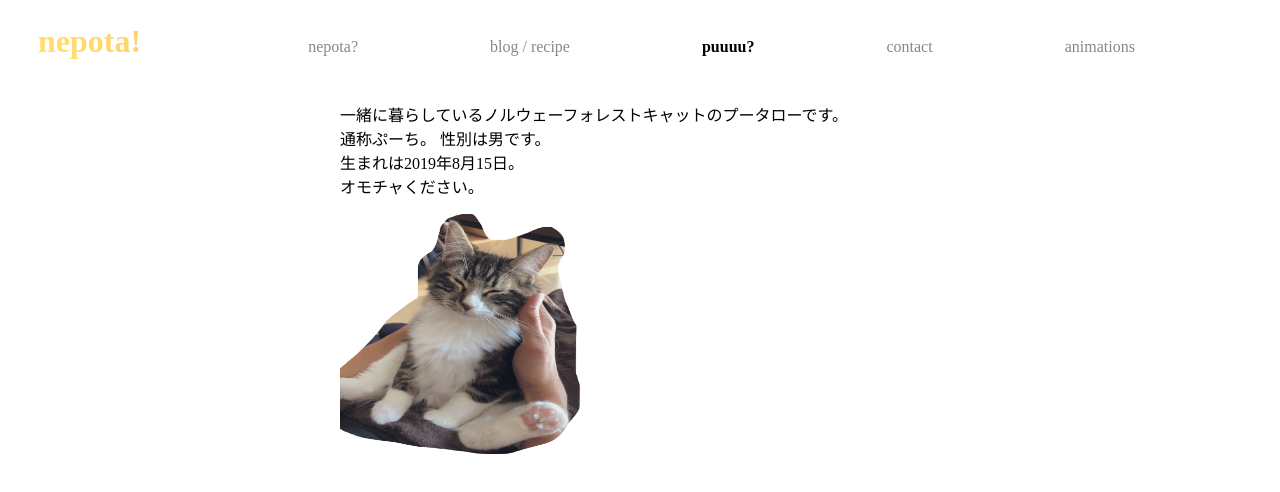
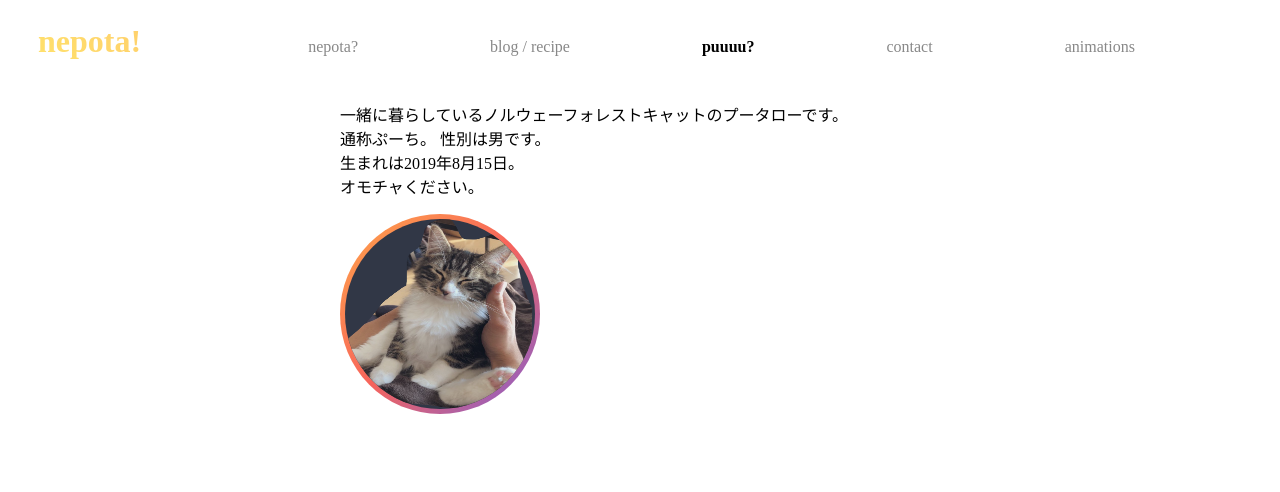
Before and after one commit to aya-nitta/nepotaya, a Next.js app: page /puuuu in a window 1280 px wide. Shown: the top 492 px of the page. Built offline with nearby package versions, Linux system fonts and the light colour scheme.

Commit message:
refactor(src/pages/puuuu): cssの内容を修正しました

```diff
--- a/src/pages/puuuu.tsx
+++ b/src/pages/puuuu.tsx
@@ -17,7 +17,10 @@ const Component: React.FC<Props> = props => (
       <br />
       オモチャください。
     </p>
-    <img src="/puuuu.png" alt="icon" width="240" height="240" />
+    <div className="putaro">
+      <div className="background" />
+      <img src="/puuuu.png" />
+    </div>
   </div>
 )
 // (4) Style層
@@ -25,9 +28,48 @@ const StyledComponent = styled(Component)`
   color: black;
   margin: 0 auto;
   width: 600px;
-  h3 {
-    display: block;
-    text-align: center;
+  > .putaro {
+    /* positionは、relativeで範囲を決めてabsoluteで動かそう！ */
+    position: relative;
+    width: 200px;
+    height: 200px;
+  }
+  > * > .background {
+    width: 100%;
+    height: 100%;
+    border-radius: 50%;
+    background: linear-gradient(
+      -45deg,
+      rgb(255, 166, 73),
+      rgb(247, 100, 91),
+      rgb(128, 94, 212)
+    );
+    /* infiniteは無限ループ */
+    animation: load 2s linear 0s infinite normal none running;
+  }
+  > * > img {
+    /* absoluteは絶対配置を指定する値 */
+    position: absolute;
+    top: 0;
+    right: 0;
+    bottom: 0;
+    left: 0;
+    margin: auto;
+    width: calc(100% - 5%);
+    height: calc(100% - 5%);
+    background: rgb(49, 55, 70);
+    border-radius: 50%;
+  }
+
+  @keyframes load {
+    0% {
+      -webkit-transform: rotate(0deg);
+      transform: rotate(0deg);
+    }
+    100% {
+      -webkit-transform: rotate(360deg);
+      transform: rotate(360deg);
+    }
   }
 `
 // (5) Container層
```
